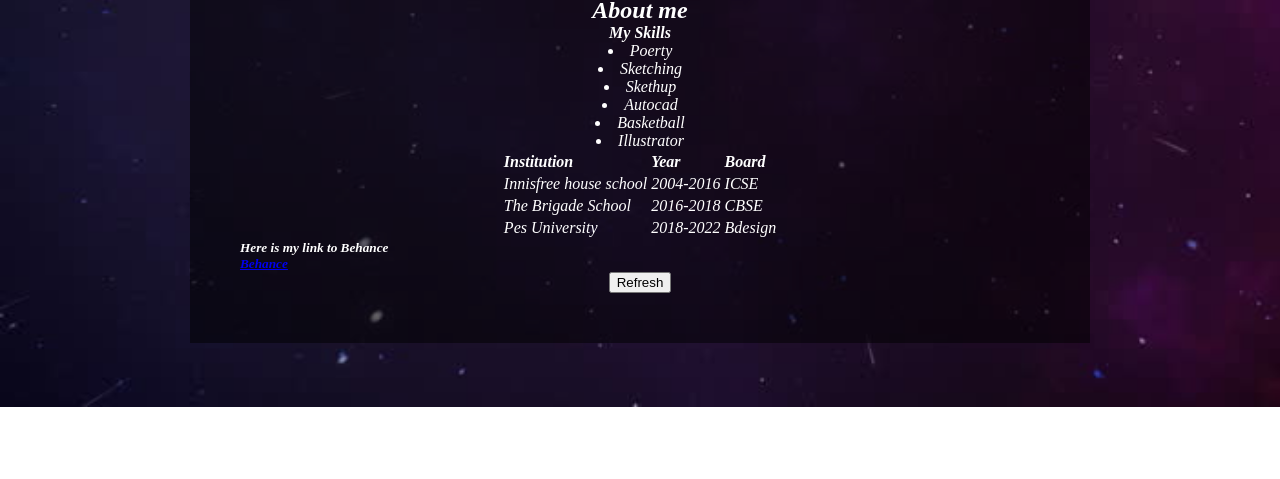
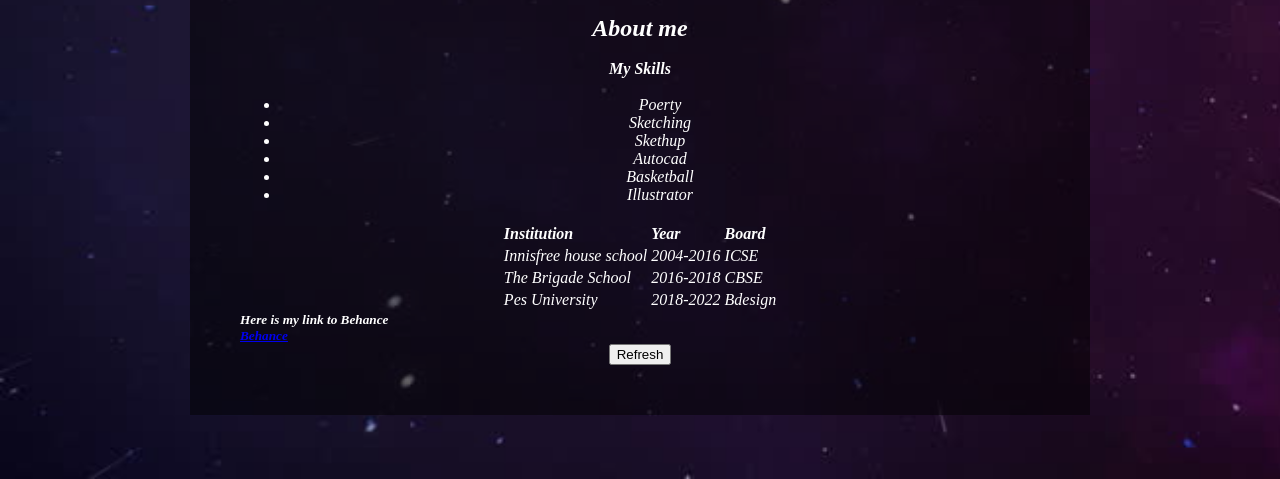
Before and after one commit to Aditi-99/Aditi-99, a plain HTML site: page index.html in a window 1280 px wide. Shown: the part 468-947 px from the top of the page. Before the commit the page ends 875 px from the top, so only its background shows below. Drawn offline with Linux system fonts and the light colour scheme.

Commit message:
Update index.html

```diff
--- a/index.html
+++ b/index.html
@@ -19,15 +19,22 @@ document.getElementById("date").innerHTML = Date();
 <a href="https://www.google.com/search?safe=strict&hl=en&ei=HxgYXq_zFI2D4-EP9fi0iAo&q=aditi+bathija+&oq=aditi+bathija+&gs_l=psy-ab.3..0i13j0i13i30l2.27247.28185..28972...0.0..0.115.533.5j1......0....1..gws-wiz.......33i160.W-2VHQbDdk4&ved=0ahUKEwjv_tCwsvjmAhWNwTgGHXU8DaEQ4dUDCAs&uact=5"target="_blank"><img src="me.jpg"alt="Profile"class="box-img" ></a>
 <p> Interaction design-sem 4</p>
 <p> PES1201800826</p>
+<br>
 <h2>About me</h2>
+<br>
 <h4>My Skills</h4>
-
+<br>
+<div class="lis">
+<ul>
 <li>Poerty</li>
 <li>Sketching</li>
 <li>Skethup</li>
 <li>Autocad</li>
 <li>Basketball</li>
 <li>Illustrator</li>
+<ul>
+</div>
+<br>
 
 <table>
 <tr>
@@ -35,6 +42,7 @@ document.getElementById("date").innerHTML = Date();
 <td><b>Year</td>
 <td><b>Board</td>
 </tr>
+
 <tr>
 <center><td>Innisfree house school</td>
 <td>2004-2016</td>
```
